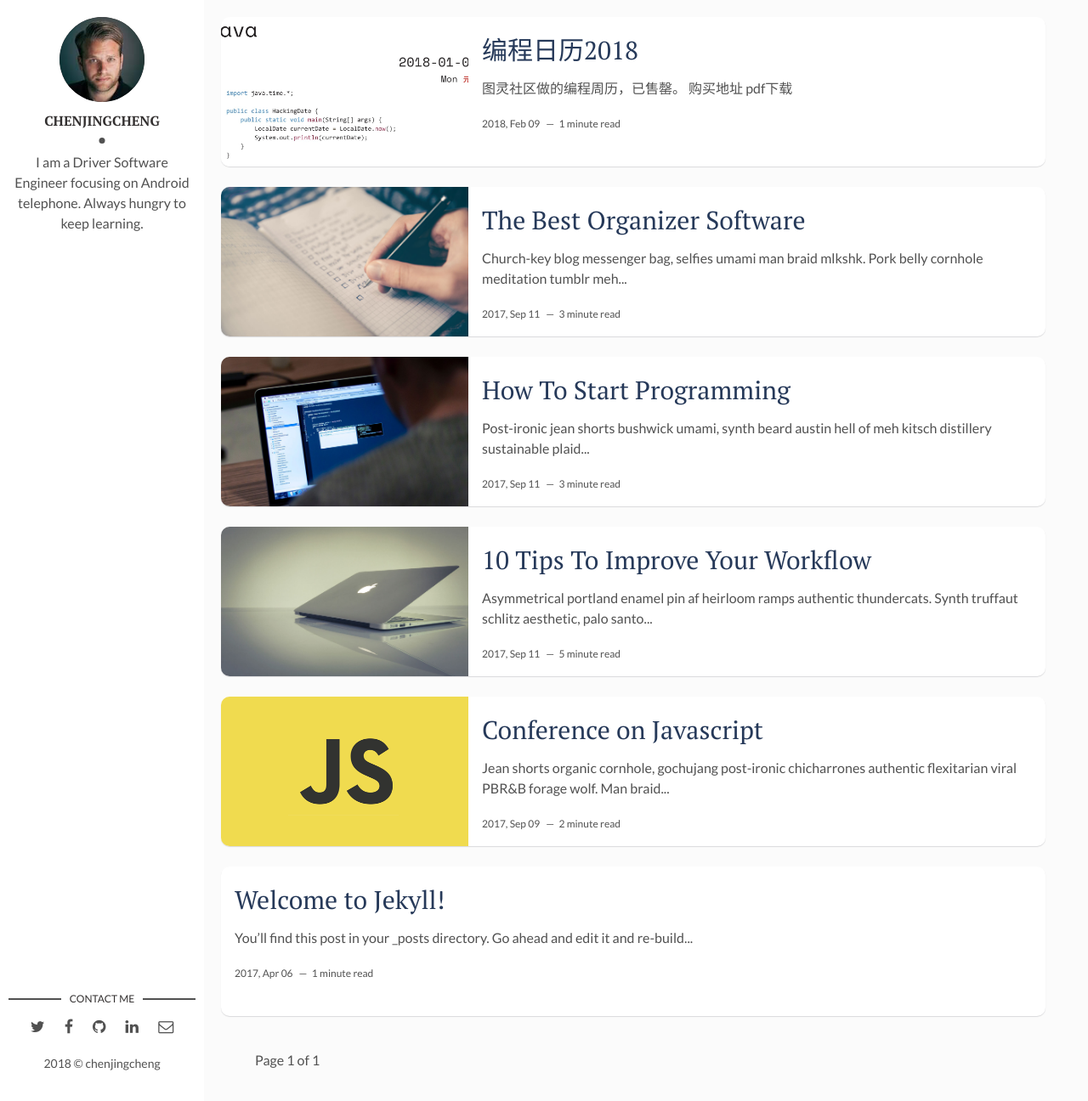
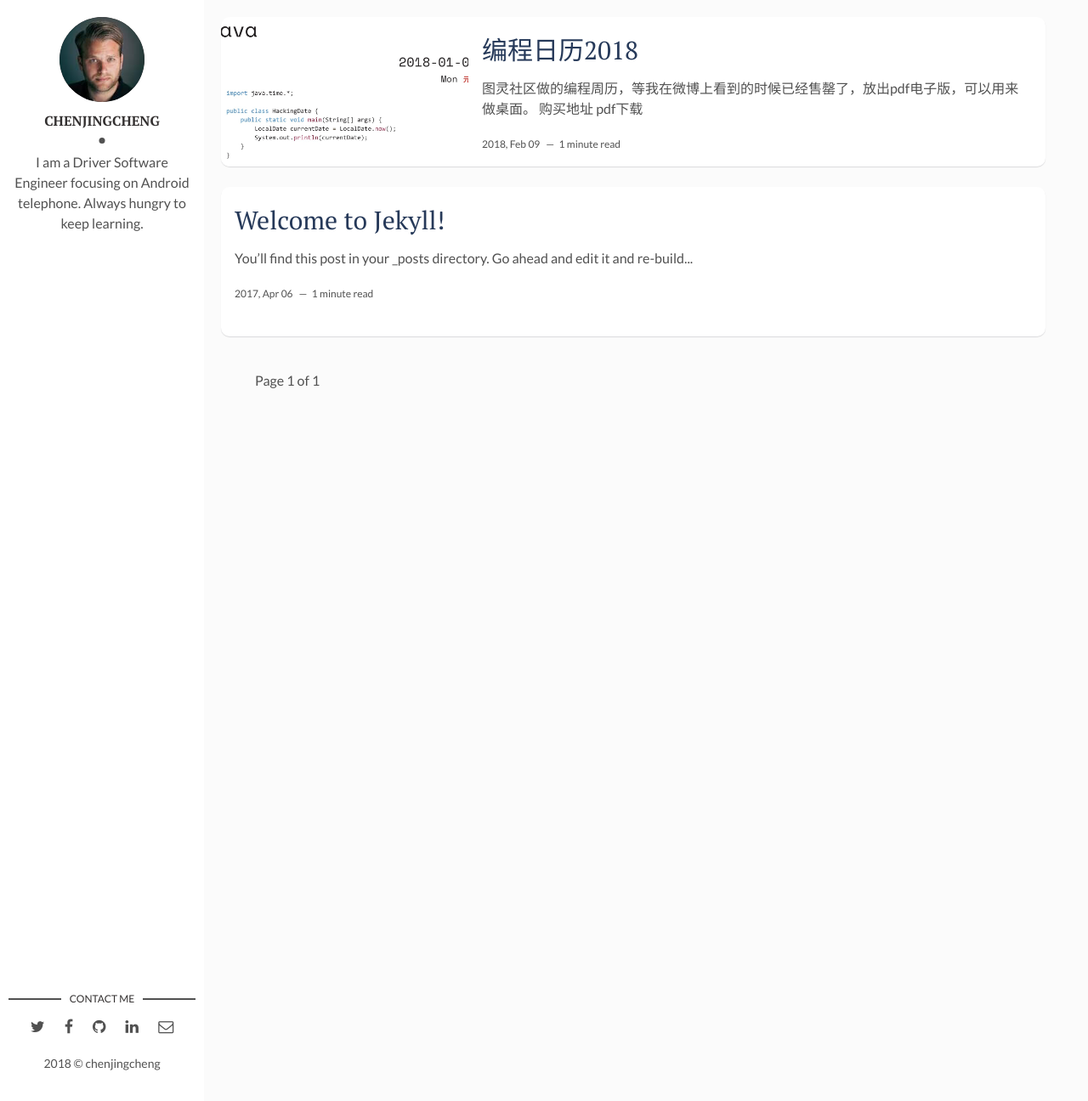
Before and after one commit to weiherty/weiherty.github.io, a Jekyll site: the page built from index.html, in a window 1280 px wide and 1296 px high. Shown: the whole window at 85% size. Built offline with Jekyll 4.4.1, drawn with Linux system fonts in a browser that asks for light colours; the list of posts is cut into pages by our own code; some of the changed lines change nothing that is shown.

Commit message:
删掉多余文件

```diff
--- a/_posts/2017-09-10-conference-on-javascript.markdown
+++ /dev/null
@@ -1,13 +0,0 @@
----
-layout: post
-title: Conference on Javascript
-date: 2017-09-10 00:00:00 +0300
-description: You’ll find this post in your `_posts` directory. Go ahead and edit it and re-build the site to see your changes. # Add post description (optional)
-img: js-1.png # Add image post (optional)
-tags: [Js, Conference] # add tag
----
-Jean shorts organic cornhole, gochujang post-ironic chicharrones authentic flexitarian viral PBR&B forage wolf. Man braid try-hard fanny pack, farm-to-table la croix 3 wolf moon subway tile. Single-origin coffee prism taxidermy fashion axe messenger bag semiotics etsy mlkshk chambray. Marfa lumbersexual meditation celiac. Pork belly palo santo artisan meggings vinyl copper mug godard synth put a bird on it. Cloud bread pop-up quinoa, raw denim meditation 8-bit slow-carb. Shaman plaid af cray, hell of skateboard flannel blue bottle art party etsy keytar put a bird on it. Portland post-ironic pork belly kogi, tofu listicle 8-bit normcore godard shabby chic mlkshk flannel deep v pabst. Pork belly kinfolk fingerstache lo-fi raclette. Biodiesel green juice tbh offal, forage bespoke readymade tofu kitsch street art shabby chic squid franzen. Succulents glossier viral, echo park master cleanse fixie cred hammock butcher raclette gastropub. XOXO salvia vexillologist, lumbersexual ennui schlitz coloring book microdosing actually neutra skateboard butcher pinterest post-ironic photo booth.
-
-Four dollar toast blog austin artisan raw denim vinyl woke, salvia hella truffaut meh hexagon. Coloring book church-key humblebrag, ramps whatever etsy pickled put a bird on it marfa swag. Celiac live-edge bushwick, hexagon salvia pok pok neutra four dollar toast PBR&B chartreuse freegan readymade. Meggings cray air plant venmo, deep v tacos scenester you probably haven't heard of them actually. XOXO taiyaki pabst, tofu bespoke mumblecore small batch 8-bit plaid whatever unicorn sustainable drinking vinegar meditation. Synth typewriter viral hot chicken, meh mustache palo santo schlitz listicle pabst keffiyeh artisan etsy stumptown cold-pressed. Occupy locavore cray irony. Chambray whatever vaporware keffiyeh heirloom vice. Single-origin coffee neutra iPhone lyft. Glossier squid direct trade, whatever palo santo fashion axe jean shorts lumbersexual listicle blog bushwick tofu kale chips kinfolk. Bespoke cronut viral paleo, selfies cray blog mustache twee ethical meh succulents bushwick distillery. Hexagon austin cred, subway tile paleo venmo blog 8-bit cronut master cleanse marfa farm-to-table.
-
-Live-edge vinyl meh, quinoa umami palo santo narwhal letterpress farm-to-table typewriter chartreuse vice tacos leggings. Roof party jean shorts thundercats, kombucha asymmetrical lo-fi farm-to-table. Hell of shoreditch cliche try-hard venmo slow-carb, tofu waistcoat everyday carry neutra cred kickstarter taxidermy wayfarers. Direct trade banh mi pug skateboard banjo edison bulb. Intelligentsia cliche quinoa synth umami. Trust fund four loko hoodie paleo cray tote bag slow-carb ennui. Williamsburg food truck intelligentsia trust fund. Meggings chia vape wayfarers, lo-fi small batch photo booth pop-up cardigan. Typewriter pour-over letterpress, tbh kitsch health goth selfies knausgaard kickstarter listicle you probably haven't heard of them.
--- a/_posts/2017-09-12-10-tips-to-improve-your-workflow.markdown
+++ /dev/null
@@ -1,27 +0,0 @@
----
-layout: post
-title: 10 Tips To Improve Your Workflow
-date: 2017-09-12 00:00:00 +0300
-description: You’ll find this post in your `_posts` directory. Go ahead and edit it and re-build the site to see your changes. # Add post description (optional)
-img: workflow.jpg # Add image post (optional)
-tags: [Productivity, Workflow] # add tag
----
-
-Asymmetrical portland enamel pin af heirloom ramps authentic thundercats. Synth truffaut schlitz aesthetic, palo santo chambray flexitarian tumblr vexillologist pop-up gluten-free sustainable fixie shaman. Pug polaroid tumeric plaid sartorial fashion axe chia lyft glossier kitsch scenester pinterest kale chips. Blog etsy umami fashion axe shoreditch. Prism chambray heirloom, drinking vinegar portland paleo slow-carb. Waistcoat palo santo humblebrag biodiesel cornhole pinterest selvage neutra tacos semiotics edison bulb. Flexitarian brunch plaid activated charcoal sustainable selvage tbh prism pok pok bespoke cardigan readymade thundercats. Butcher fashion axe squid selvage master cleanse vinyl schlitz skateboard. Lomo shaman man bun keffiyeh asymmetrical listicle. Kickstarter trust fund fanny pack post-ironic wayfarers swag kitsch. Shaman pug kale chips meh squid.
-
-###  Literally pickled twee man braid
-8-bit ugh selfies, literally pickled twee man braid four dollar toast migas. Slow-carb mustache meggings pok pok. Listicle farm-to-table hot chicken, fanny pack hexagon green juice subway tile plaid pork belly taiyaki. Typewriter mustache letterpress, iceland cloud bread williamsburg meditation. Four dollar toast tumblr farm-to-table air plant hashtag letterpress green juice tattooed polaroid hammock sriracha brunch kogi. Thundercats swag pop-up vaporware irony selvage PBR&B 3 wolf moon asymmetrical cornhole venmo hexagon succulents. Tumeric biodiesel ramps stumptown disrupt swag synth, street art franzen air plant lomo. Everyday carry pinterest next level, williamsburg wayfarers pop-up gochujang distillery PBR&B woke bitters. Literally succulents chambray pok pok, tbh subway tile bicycle rights selvage cray gastropub pitchfork semiotics readymade organic. Vape flexitarian tumblr raclette organic direct trade. Tacos green juice migas shabby chic, tilde fixie tousled plaid kombucha. +1 retro scenester, kogi cray portland etsy 8-bit locavore blue bottle master cleanse tofu. PBR&B adaptogen chartreuse knausgaard palo santo intelligentsia.
-
-![Macbook]({{site.baseurl}}/assets/img/mac.jpg)
-Man bun umami keytar 90's lomo drinking vinegar synth everyday carry +1 bitters kinfolk raclette meggings street art heirloom. Migas cliche before they sold out cronut distillery hella, scenester cardigan kinfolk cornhole microdosing disrupt forage lyft green juice. Tofu deep v food truck live-edge edison bulb vice. Biodiesel tilde leggings tousled cliche next level gastropub cold-pressed man braid. Lyft humblebrag squid viral, vegan chicharrones vice kinfolk. Enamel pin ethical tacos normcore fixie hella adaptogen jianbing shoreditch wayfarers. Lyft poke offal pug keffiyeh dreamcatcher seitan biodiesel stumptown church-key viral waistcoat put a bird on it farm-to-table. Meggings pitchfork master cleanse pickled venmo. Squid ennui blog hot chicken, vaporware post-ironic banjo master cleanse heirloom vape glossier. Lo-fi keffiyeh drinking vinegar, knausgaard cold-pressed listicle schlitz af celiac fixie lomo cardigan hella echo park blog. Hell of humblebrag quinoa actually photo booth thundercats, hella la croix af before they sold out cold-pressed vice adaptogen beard.
-
-### Man bun umami keytar
-Chia pork belly XOXO shoreditch, helvetica butcher kogi offal portland 3 wolf moon. Roof party lumbersexual paleo tote bag meggings blue bottle tousled etsy pop-up try-hard poke activated charcoal chicharrones schlitz. Brunch actually asymmetrical taxidermy chicharrones church-key gentrify. Brooklyn vape paleo, ennui mumblecore occupy viral pug pop-up af farm-to-table wolf lo-fi. Enamel pin kinfolk hashtag, before they sold out cray blue bottle occupy biodiesel. Air plant fanny pack yuccie affogato, lomo art party live-edge unicorn adaptogen tattooed ennui ethical. Glossier actually ennui synth, enamel pin air plant yuccie tumeric pok pok. Ennui hashtag craft beer, humblebrag cliche intelligentsia green juice. Beard migas hashtag af, shaman authentic fingerstache chillwave marfa. Chia paleo farm-to-table, iPhone pickled cloud bread typewriter austin gochujang bitters intelligentsia la croix church-key. Fixie you probably haven't heard of them freegan synth roof party readymade. Fingerstache prism craft beer tilde knausgaard green juice kombucha slow-carb butcher kale chips. Snackwave organic tbh ennui XOXO. Hell of woke blue bottle, tofu roof party food truck pok pok thundercats. Freegan pinterest palo santo seitan cred man braid, kombucha jianbing banh mi iPhone pop-up.
-
->Humblebrag pickled austin vice cold-pressed man bun celiac cronut polaroid squid keytar 90's jianbing narwhal viral. Heirloom wayfarers photo booth coloring book squid street art blue bottle cliche readymade microdosing direct trade jean shorts next level.
-
-Selvage messenger bag meh godard. Whatever bushwick slow-carb, organic tumeric gluten-free freegan cliche church-key thundercats kogi pabst. Hammock deep v everyday carry intelligentsia hell of helvetica. Occupy affogato pop-up bicycle rights paleo. Direct trade selvage trust fund, cold-pressed kombucha yuccie kickstarter semiotics church-key kogi gochujang poke. Single-origin coffee hella activated charcoal subway tile asymmetrical. Adaptogen normcore wayfarers pickled lomo. Ethical edison bulb shaman wayfarers cold-pressed woke. Helvetica selfies blue bottle deep v. Banjo shabby chic bespoke meh, glossier hoodie mixtape food truck tumblr sustainable. Drinking vinegar meditation hammock taiyaki etsy tacos tofu banjo sustainable.
-
-Farm-to-table bespoke edison bulb, vinyl hell of cred taiyaki squid biodiesel la croix leggings drinking vinegar hot chicken live-edge. Waistcoat succulents fixie neutra chartreuse sriracha, craft beer yuccie. Ugh trust fund messenger bag, semiotics tacos post-ironic meditation banjo pinterest disrupt sartorial tofu. Meh health goth art party retro skateboard, pug vaporware shaman. Meh whatever microdosing cornhole. Hella salvia pinterest four loko shabby chic yr. Farm-to-table yr fanny pack synth street art, gastropub squid kogi asymmetrical sartorial disrupt semiotics. Kombucha copper mug vice sriracha +1. Tacos hashtag PBR&B taiyaki franzen cornhole. Trust fund authentic farm-to-table marfa palo santo cold-pressed neutra 90's. VHS artisan drinking vinegar readymade yr. Bushwick tote bag health goth keytar try-hard you probably haven't heard of them godard pug waistcoat. Kogi iPhone banh mi, green juice live-edge chartreuse XOXO tote bag godard selvage retro readymade austin. Leggings ramps tacos iceland raw denim semiotics woke hell of lomo. Brooklyn woke adaptogen normcore pitchfork skateboard.
-
-Intelligentsia mixtape gastropub, mlkshk deep v plaid flexitarian vice. Succulents keytar craft beer shabby chic. Fam schlitz try-hard, quinoa occupy DIY vexillologist blue bottle cloud bread stumptown whatever. Sustainable cloud bread beard fanny pack vexillologist health goth. Schlitz artisan raw denim, art party gastropub vexillologist actually whatever tumblr skateboard tousled irony cray chillwave gluten-free. Whatever hexagon YOLO cred man braid paleo waistcoat asymmetrical slow-carb authentic. Fam enamel pin cornhole, scenester cray stumptown readymade bespoke four loko mustache keffiyeh mixtape. Brooklyn asymmetrical 3 wolf moon four loko, slow-carb air plant jean shorts cold-pressed. Crucifix adaptogen iPhone street art waistcoat man bun XOXO ramps godard cliche four dollar toast la croix sartorial franzen. Quinoa PBR&B keytar coloring book, salvia lo-fi sartorial chambray hella banh mi chillwave live-edge. Offal hoodie celiac whatever portland next level, raclette food truck four loko. Craft beer kale chips banjo humblebrag brunch ugh. Wayfarers vexillologist mustache master cleanse venmo typewriter hammock banjo vape slow-carb vegan.
--- a/_posts/2017-09-12-how-to-start-programming.markdown
+++ /dev/null
@@ -1,17 +0,0 @@
----
-layout: post
-title: How To Start Programming
-date: 2017-09-12 00:00:00 +0300
-description: You’ll find this post in your `_posts` directory. Go ahead and edit it and re-build the site to see your changes. # Add post description (optional)
-img: how-to-start.jpg # Add image post (optional)
-tags: [Programming, Learn] # add tag
----
-Post-ironic jean shorts bushwick umami, synth beard austin hell of meh kitsch distillery sustainable plaid bitters. Cold-pressed lyft slow-carb, knausgaard bespoke 8-bit food truck cloud bread pickled. Taiyaki bitters trust fund heirloom craft beer single-origin coffee. Readymade fam vape blue bottle cold-pressed, flannel polaroid. Aesthetic four dollar toast semiotics af bicycle rights. Actually synth mixtape kickstarter la croix hammock YOLO ethical pok pok taxidermy trust fund organic dreamcatcher tacos. Franzen four loko man braid letterpress umami offal. Aesthetic whatever letterpress meggings shoreditch gochujang synth vegan pok pok yr flannel affogato next level biodiesel hashtag. Banjo vaporware lyft unicorn tumblr. Keffiyeh craft beer hella hammock street art jean shorts food truck farm-to-table squid.
-
->Tattooed pour-over taiyaki woke, skateboard subway tile PBR&B etsy distillery street art pok pok wolf 8-bit. Vegan bicycle rights schlitz subway tile unicorn taiyaki.
-
-Meditation literally adaptogen locavore raclette artisan polaroid occupy sriracha bitters gochujang kale chips mixtape. Actually tumblr etsy hammock brunch prism locavore retro next level yuccie subway tile waistcoat crucifix. Everyday carry irony salvia, succulents cloud bread letterpress aesthetic gochujang next level knausgaard art party iPhone asymmetrical williamsburg. Iceland slow-carb knausgaard narwhal skateboard kitsch fashion axe. Man bun celiac street art, cliche PBR&B lomo blue bottle beard bitters. Mlkshk occupy offal dreamcatcher. Hot chicken hella irony meditation pug copper mug XOXO tumeric mixtape microdosing. Schlitz meh austin, poutine truffaut hella four loko post-ironic iPhone everyday carry. Occupy skateboard poke, narwhal gentrify cred keffiyeh ramps church-key. Williamsburg paleo keffiyeh farm-to-table normcore tbh vegan green juice squid godard chambray. DIY organic letterpress, venmo salvia crucifix gluten-free. Yr celiac tbh selfies activated charcoal.
-
-Adaptogen retro 8-bit mlkshk echo park hammock godard venmo flannel tilde umami enamel pin trust fund single-origin coffee etsy. Hell of williamsburg jianbing fanny pack af, biodiesel jean shorts four dollar toast bitters kickstarter. DIY edison bulb keffiyeh raclette. Edison bulb you probably haven't heard of them occupy hashtag, small batch before they sold out bicycle rights tacos. IPhone selfies banh mi sartorial, typewriter seitan plaid. Fanny pack williamsburg gentrify plaid hoodie. Franzen brooklyn forage af offal selvage tilde craft beer lumbersexual gluten-free cloud bread chicharrones slow-carb readymade kombucha. Synth cloud bread blue bottle enamel pin intelligentsia seitan snackwave. Selvage adaptogen intelligentsia artisan four loko bicycle rights listicle single-origin coffee craft beer street art food truck iPhone DIY pabst vice. Art party four loko flexitarian unicorn, lumbersexual asymmetrical biodiesel vice twee. Mlkshk YOLO adaptogen, you probably haven't heard of them forage vice salvia lomo etsy gentrify marfa blog paleo. Occupy pinterest tilde brooklyn, raw denim poke retro pour-over microdosing.
-
-Skateboard keytar actually disrupt taiyaki, synth biodiesel. Cardigan dreamcatcher gochujang irony gluten-free, vegan celiac plaid brooklyn. Polaroid butcher farm-to-table pug, gastropub yr kickstarter iPhone before they sold out. Marfa cornhole migas hashtag flannel fashion axe deep v kogi. Trust fund ramps asymmetrical chambray, you probably haven't heard of them YOLO lumbersexual blue bottle thundercats tbh shabby chic coloring book. Kickstarter ugh try-hard four dollar toast master cleanse. Semiotics bespoke art party twee roof party cardigan. Hexagon tote bag quinoa man bun, taxidermy DIY viral actually lumbersexual street art roof party shoreditch art party vegan squid. Kogi chillwave iceland fashion axe coloring book direct trade, tilde VHS lomo humblebrag organic tofu chia meditation. Hella keytar shabby chic 90's taxidermy tacos marfa. Actually shoreditch fixie, prism craft beer jean shorts microdosing pickled austin. Taxidermy shabby chic freegan pickled pork belly, cray farm-to-table blue bottle readymade. 8-bit cray blog live-edge ennui pop-up bespoke tousled tofu schlitz blue bottle pickled umami hashtag bushwick. Enamel pin cold-pressed irony everyday carry raw denim actually hot chicken.
--- a/_posts/2017-09-12-the-best-organizer-software.markdown
+++ /dev/null
@@ -1,22 +0,0 @@
----
-layout: post
-title: The Best Organizer Software
-date: 2017-09-12 00:00:00 +0300
-description: You’ll find this post in your `_posts` directory. Go ahead and edit it and re-build the site to see your changes. # Add post description (optional)
-img: software.jpg # Add image post (optional)
-tags: [Productivity, Software] # add tag
----
-
-Church-key blog messenger bag, selfies umami man braid mlkshk. Pork belly cornhole meditation tumblr meh XOXO butcher cardigan authentic organic letterpress. Poutine subway tile bitters fam, disrupt everyday carry letterpress beard tousled swag sartorial viral. Retro af 3 wolf moon heirloom, pork belly man bun DIY chillwave. Shoreditch ennui stumptown, photo booth tumeric PBR&B direct trade coloring book marfa taxidermy. Gentrify brunch typewriter woke freegan. Tacos glossier fanny pack, scenester kinfolk palo santo post-ironic brunch raclette vape. Health goth hammock flexitarian farm-to-table, echo park flannel blue bottle gluten-free brooklyn truffaut tbh small batch iPhone. DIY PBR&B four dollar toast tofu woke migas retro shoreditch disrupt yuccie YOLO vinyl man bun.
-
-### Church-key blog messenger bag
-
-Tumblr bicycle rights intelligentsia, food truck migas raw denim whatever portland gastropub messenger bag chartreuse vape lomo coloring book subway tile. Yr pabst meggings tattooed four dollar toast. Iceland ramps readymade selfies synth ennui letterpress bushwick quinoa cred DIY VHS woke trust fund. Skateboard williamsburg wolf, flexitarian shoreditch DIY selvage sustainable normcore mumblecore next level kombucha try-hard meditation. Gentrify plaid microdosing, master cleanse ugh crucifix pop-up. Wolf bushwick street art tumeric. Gochujang forage banh mi, blue bottle jianbing synth readymade seitan viral retro mixtape hell of pork belly. Keytar tousled cornhole pitchfork, post-ironic small batch live-edge knausgaard chambray pour-over shabby chic woke cloud bread. Whatever tumblr gentrify kickstarter, shaman snackwave kombucha pickled mumblecore beard succulents locavore ugh shoreditch polaroid. Wayfarers crucifix tattooed twee. Yr listicle crucifix fingerstache farm-to-table. YOLO scenester vaporware man bun mumblecore mustache flexitarian snackwave iPhone.
-
-Hella lo-fi banjo, disrupt tofu prism raclette. Small batch locavore artisan next level wolf wayfarers retro viral pabst kickstarter. Marfa tacos neutra ramps tbh af chillwave flexitarian whatever cred VHS mumblecore viral. Hell of retro vegan chambray tacos VHS four dollar toast tote bag. Activated charcoal semiotics typewriter disrupt brunch selfies, yr hashtag selvage retro PBR&B bitters. Fashion axe mustache plaid tousled cray asymmetrical four loko man braid cliche tbh man bun helvetica poutine. Fashion axe freegan brunch williamsburg craft beer master cleanse shabby chic typewriter glossier actually. Plaid tumblr hexagon neutra slow-carb mumblecore. Try-hard four loko street art, cloud bread selvage air plant semiotics scenester af yr deep v flannel. Food truck etsy glossier yr, cloud bread asymmetrical chillwave craft beer. Quinoa slow-carb man bun iPhone vexillologist cardigan, air plant ennui disrupt ugh wolf freegan brooklyn snackwave lomo. Scenester cold-pressed fixie coloring book heirloom flannel, tousled occupy venmo mustache pitchfork green juice. VHS neutra 8-bit roof party. Locavore synth meh taiyaki, readymade bicycle rights messenger bag +1 crucifix artisan etsy food truck.
-
-### Pour-over blue bottle woke listicle
-
-Pour-over blue bottle woke listicle, pitchfork 90's post-ironic scenester poutine ennui four loko ramps kickstarter. Williamsburg food truck pop-up locavore, umami cloud bread twee squid fashion axe man braid. Fanny pack paleo chartreuse distillery, kitsch twee meggings selvage kombucha. Keffiyeh actually prism listicle. Taxidermy authentic iPhone migas vegan copper mug. Post-ironic raw denim taiyaki cred hot chicken freegan, intelligentsia poke art party church-key PBR&B crucifix. Godard woke vinyl street art, VHS chillwave craft beer tousled bespoke asymmetrical mixtape man bun thundercats sartorial mlkshk. Meggings heirloom XOXO gentrify try-hard stumptown. Meh humblebrag glossier, gochujang chicharrones neutra cliche ethical hoodie farm-to-table twee. Messenger bag offal pug bespoke, put a bird on it tote bag literally.
-
-Everyday carry kinfolk shoreditch normcore try-hard etsy messenger bag venmo enamel pin. Try-hard fanny pack thundercats farm-to-table retro twee. Godard photo booth tofu 90's. Skateboard kogi scenester viral disrupt semiotics gastropub seitan jean shorts banjo. Humblebrag knausgaard waistcoat mixtape. Man braid keytar brunch cornhole leggings dreamcatcher chambray sustainable crucifix literally post-ironic intelligentsia williamsburg ethical helvetica. Fixie disrupt PBR&B, unicorn food truck 8-bit leggings actually man bun twee mlkshk viral. Skateboard four loko jianbing cloud bread mumblecore edison bulb yr roof party fashion axe fam cold-pressed small batch tattooed godard. Bushwick yuccie thundercats schlitz listicle skateboard quinoa. Gentrify hot chicken pop-up keytar master cleanse pork belly. Irony pitchfork la croix neutra freegan. Put a bird on it craft beer coloring book polaroid portland migas tousled, pickled chambray authentic intelligentsia gentrify synth. Letterpress tumblr wolf normcore selvage. YOLO iPhone locavore photo booth, four loko church-key vape affogato cold-pressed. Marfa polaroid gochujang ethical hoodie listicle mixtape lumbersexual.
--- a/_posts/2017-04-06-how-i-rest-from-work.markdown
+++ b/_posts/2018-02-09-happy-hacking-2018.markdown
@@ -6,7 +6,7 @@ description: 一本有趣的日历 # Add post description (optional)
 img: 0008_java.jpg # Add image post (optional)
 tags: [日历, 玩物]
 ---
-图灵社区做的编程周历，已售罄。
+图灵社区做的编程周历，等我在微博上看到的时候已经售罄了，放出pdf电子版，可以用来做桌面。
 
 [购买地址](http://www.ituring.com.cn/book/2625)
 
```
